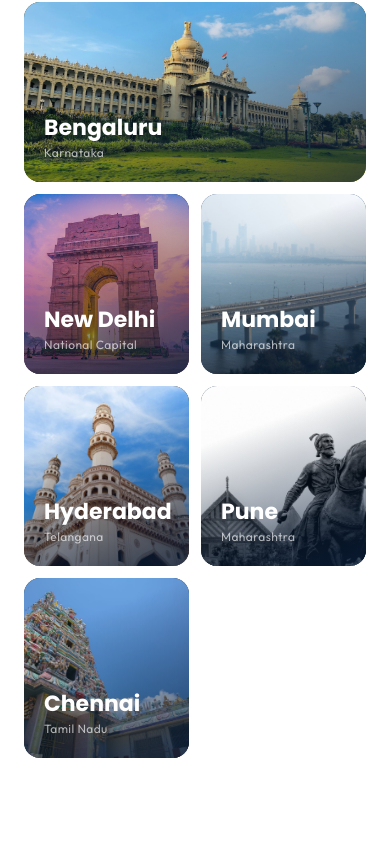
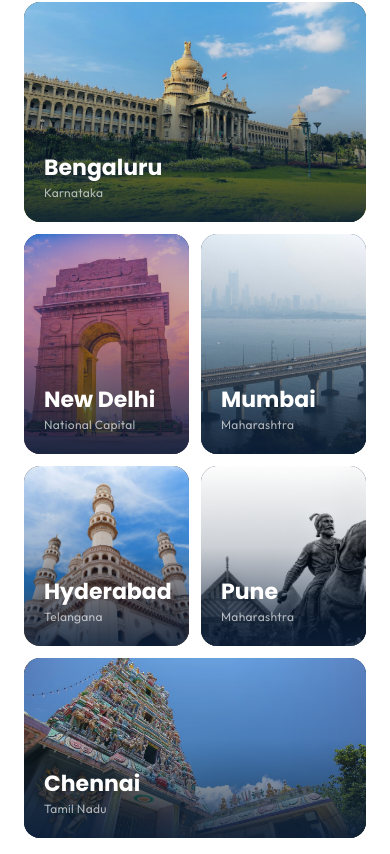
Before and after one commit to susovan777/Yana_Transit, a Next.js app in the folder apps/web/: page / in a window 390 px wide. Shown: the part 5690-6544 px from the top of the page. Built offline with nearby package versions, Linux system fonts and the light colour scheme.

Commit message:
Updated UI

```diff
--- a/apps/web/components/home/Cities.tsx
+++ b/apps/web/components/home/Cities.tsx
@@ -1,11 +1,12 @@
-// Path: components\home\Cities.tsx
+// Path: apps\web\components\home\Cities.tsx
 
 'use client';
 
 import Image from 'next/image';
+import Link from 'next/link';
 import { motion } from 'framer-motion';
-
-import { CITIES, City } from '@/lib/data/cities';
+import { ArrowRight } from 'lucide-react';
+import { CITIES, OFFICES, City } from '@/lib/data/cities';
 
 // ─────────────────────────────────────────
 // ANIMATION VARIANTS
@@ -26,17 +27,44 @@ const fadeUp = {
 
 const gridVariants = {
   hidden: {},
-  visible: { transition: { staggerChildren: 0.08, delayChildren: 0.1 } },
+  visible: { transition: { staggerChildren: 0.07, delayChildren: 0.1 } },
 };
 
 const cardVariants = {
-  hidden: { opacity: 0, scale: 0.96 },
+  hidden: { opacity: 0, scale: 0.97 },
   visible: {
     opacity: 1,
     scale: 1,
     transition: { duration: 0.5, ease: [0.22, 1, 0.36, 1] as const },
   },
 };
+
+// ─────────────────────────────────────────
+// OFFICE BADGE
+// Looks up office type from OFFICES array
+// ─────────────────────────────────────────
+function OfficeBadge({ cityId }: { cityId: string }) {
+  const office = OFFICES.find((o) => o.cityId === cityId);
+  if (!office) return null;
+
+  const isHead = office.type === 'head';
+
+  return (
+    <span
+      className={`
+        inline-flex items-center gap-1 px-2.5 py-1 rounded-full
+        text-[10px] font-bold tracking-[0.6px] uppercase mt-2
+        ${
+          isHead
+            ? 'bg-sky-brand text-white'
+            : 'bg-white/15 text-white/80 border border-white/20'
+        }
+      `}
+    >
+      {isHead ? '★ Head Office' : 'Branch Office'}
+    </span>
+  );
+}
 
 // ─────────────────────────────────────────
 // CITY CARD
@@ -51,50 +79,44 @@ function CityCard({
   return (
     <motion.div
       variants={cardVariants}
-      className={`group relative overflow-hidden rounded-card cursor-pointer ${className}`}
+      className={`group relative overflow-hidden rounded-2xl cursor-pointer ${className}`}
     >
-      {/* Gradient fallback — visible before image loads */}
+      {/* Gradient fallback */}
       <div className="absolute inset-0" style={{ background: city.gradient }} />
 
       {/*
-        City photo — add to /public/images/cities/<id>.jpg
-        Recommended: landscape shot, 800×600px minimum.
-        The gradient above shows as fallback if photo is missing.
+        City photo — /public/images/cities/<id>.jpg
+        Landscape, 800×600px min. Gradient shows as fallback.
       */}
       <Image
         src={`/images/cities/${city.id}.jpg`}
-        alt={`Car rental in ${city.name}`}
+        alt={`Corporate car rental in ${city.name}`}
         fill
-        sizes="(max-width: 768px) 50vw, (max-width: 1280px) 25vw, 320px"
+        sizes="(max-width: 768px) 100vw, (max-width: 1280px) 50vw, 400px"
         className="object-cover object-center transition-transform duration-500 group-hover:scale-105"
       />
 
-      {/* Dark gradient overlay — bottom-up so text stays readable */}
+      {/* Bottom-up overlay */}
       <div
         className="absolute inset-0"
         style={{
           background:
-            'linear-gradient(160deg, transparent 25%, rgba(11,31,58,0.82) 100%)',
+            'linear-gradient(to top, rgba(11,31,58,0.88) 0%, rgba(11,31,58,0.2) 55%, transparent 100%)',
         }}
       />
 
-      {/* City label */}
-      <div className="absolute bottom-0 left-0 right-0 p-5 md:p-6">
+      {/* Label */}
+      <div className="absolute bottom-0 left-0 right-0 p-5">
         <p
           className="text-[22px] font-bold text-white leading-tight"
           style={{ fontFamily: 'var(--font-display)' }}
         >
           {city.name}
         </p>
-
-        <p className="text-[12px] text-white/65 mt-0.5 tracking-[0.4px]">
+        <p className="text-[12px] text-white/65 mt-0.5 tracking-[0.3px]">
           {city.state}
         </p>
-
-        {/* No car count shown — B2B, fleet numbers not disclosed */}
-        {/* <span className="inline-block mt-2.5 px-2.5 py-1 rounded-full bg-sky-brand/80 text-white text-[11px] font-semibold tracking-[0.3px]">
-          {city.carCount}
-        </span> */}
+        {/* <OfficeBadge cityId={city.id} /> */}
       </div>
     </motion.div>
   );
@@ -102,9 +124,28 @@ function CityCard({
 
 // ─────────────────────────────────────────
 // CITIES SECTION
+//
+// Grid layout (6 cities):
+//
+// Desktop — 3 columns:
+// ┌──────────────┬───────┬───────┐
+// │              │ Delhi │ Mumbai│  row 1 (260px)
+// │  Bengaluru   ├───────┼───────┤
+// │  (rowspan 2) │ Hyd   │ Pune  │  row 2 (260px)
+// ├──────────────┴───────┴───────┤
+// │       Chennai (full width)   │  row 3 (180px)
+// └──────────────────────────────┘
+//
+// Mobile — 2 columns, all equal height
 // ─────────────────────────────────────────
 export default function CitiesSection() {
-  const [featured, ...rest] = CITIES;
+  // CITIES[0] = Bengaluru (featured)
+  // CITIES[1] = New Delhi
+  // CITIES[2] = Mumbai
+  // CITIES[3] = Hyderabad
+  // CITIES[4] = Pune
+  // CITIES[5] = Chennai
+  const [bengaluru, delhi, mumbai, hyderabad, pune, chennai] = CITIES;
 
   return (
     <section id="cities" className="bg-white py-24 px-6 md:px-10 xl:px-14">
@@ -142,37 +183,68 @@ export default function CitiesSection() {
           </motion.p>
         </motion.div>
 
-        {/* ── Bento grid ──
-              Desktop  : 4 columns, auto rows of 220px
-                         Mumbai → col-span-2, row-span-2
-                         Others → 1×1
-              Mobile   : 2 columns, auto rows of 180px
-                         Mumbai → col-span-2 (full width), row-span-1
-        ── */}
+        {/* ── Bento grid ── */}
         <motion.div
-          className="grid grid-cols-2 lg:grid-cols-4 auto-rows-[180px] lg:auto-rows-[220px] gap-3 lg:gap-3.5"
           variants={gridVariants}
           initial="hidden"
           whileInView="visible"
           viewport={{ once: true, margin: '-60px' }}
         >
-          {/* Mumbai — large feature card */}
-          <CityCard
-            city={featured}
-            className="col-span-2 row-span-1 lg:row-span-2"
-          />
+          {/* ── Top block: Bengaluru + 2×2 right ── */}
+          <div className="grid grid-cols-2 lg:grid-cols-3 gap-3 lg:gap-3.5 mb-3 lg:mb-3.5">
+            {/* Bengaluru — tall left card (row-span-2 on desktop) */}
+            <motion.div
+              variants={cardVariants}
+              className="row-span-2 hidden lg:block"
+              style={{ gridRow: 'span 2' }}
+            >
+              <CityCard city={bengaluru} className="h-full min-h-[537px]" />
+            </motion.div>
 
-          {/* Remaining cities */}
-          {rest.map((city) => (
-            <CityCard key={city.id} city={city} />
-          ))}
+            {/* Bengaluru — shown only on mobile (single row) */}
+            <motion.div
+              variants={cardVariants}
+              className="lg:hidden col-span-2"
+            >
+              <CityCard city={bengaluru} className="h-[220px]" />
+            </motion.div>
+
+            {/* Right column top: Delhi + Mumbai */}
+            <CityCard city={delhi} className="h-[220px] lg:h-[260px]" />
+            <CityCard city={mumbai} className="h-[220px] lg:h-[260px]" />
+
+            {/* Right column bottom: Hyderabad + Pune — desktop only in this block */}
+            <CityCard city={hyderabad} className="hidden lg:block h-[260px]" />
+            <CityCard city={pune} className="hidden lg:block h-[260px]" />
+          </div>
+
+          {/* ── Mobile: Hyderabad + Pune ── */}
+          <div className="grid grid-cols-2 gap-3 mb-3 lg:hidden">
+            <CityCard city={hyderabad} className="h-[180px]" />
+            <CityCard city={pune} className="h-[180px]" />
+          </div>
+
+          {/* ── Chennai — full width bottom strip ── */}
+          <motion.div variants={cardVariants}>
+            <CityCard city={chennai} className="h-[180px] lg:h-[200px]" />
+          </motion.div>
         </motion.div>
 
-        {/* Facility in Other Cities */}
-        {/* <p className="text-center mt-10 text-[13px] text-muted">
-          Also operating in · Ahmedabad · Kochi · Chandigarh · Agra · Udaipur ·
-          Coimbatore · Nagpur · Surat + 40 more cities
-        </p> */}
+        {/* ── Overflow cities note + CTA ── */}
+        {/* <div className="flex flex-col sm:flex-row items-center justify-between gap-4 mt-8">
+          <p className="text-[13px] text-muted text-center sm:text-left">
+            Also operating in · Ahmedabad · Kochi · Chandigarh · Agra · Udaipur
+            · Coimbatore · Nagpur · Surat + 40 more cities
+          </p>
+
+          <Link
+            href="/cities"
+            className="inline-flex items-center gap-2 px-5 py-2.5 rounded-btn border border-line text-[13px] font-semibold text-navy hover:bg-navy hover:text-white hover:border-navy transition-all duration-200 shrink-0"
+          >
+            View all locations
+            <ArrowRight size={14} />
+          </Link>
+        </div> */}
       </div>
     </section>
   );
--- a/apps/web/components/layout/Footer.tsx
+++ b/apps/web/components/layout/Footer.tsx
@@ -97,7 +97,7 @@ export default function Footer() {
     <footer className="bg-navy text-white">
       {/* ── Top grid ── */}
       <div className="max-w-[1280px] mx-auto px-6 md:px-10 xl:px-14 pt-16 pb-14">
-        <div className="grid grid-cols-1 sm:grid-cols-2 lg:grid-cols-[2fr_1fr_1fr_1fr_1.2fr] gap-12 pb-14 border-b border-white/10">
+        <div className="grid grid-cols-1 sm:grid-cols-2 lg:grid-cols-[2fr_1fr_1fr_1fr_1.2fr] gap-12 pb-6 border-b border-white/10">
           {/* Brand column */}
           <div>
             <Logo src="/logo-footer.png" width='w-[200px]' height='h-[200px]' />
@@ -115,12 +115,7 @@ export default function Footer() {
               {SITE.description}
             </p>
 
-            {/* Socials */}
-            <div className="flex items-center gap-2">
-              {socials.map((s) => (
-                <SocialBtn key={s.label} {...s} />
-              ))}
-            </div>
+
           </div>
 
           {/* Data columns */}
@@ -152,6 +147,13 @@ export default function Footer() {
                 </li>
               ))}
             </ul>
+
+            {/* Socials */}
+            <div className="flex items-center gap-2 mt-6">
+              {socials.map((s) => (
+                <SocialBtn key={s.label} {...s} />
+              ))}
+            </div>
           </div>
         </div>
 
--- a/apps/web/components/layout/Navbar.tsx
+++ b/apps/web/components/layout/Navbar.tsx
@@ -66,7 +66,7 @@ export default function Navbar() {
             href={waUrl}
             target="_blank"
             rel="noopener noreferrer"
-            className="inline-block px-[22px] py-[9px] rounded-btn bg-navy text-white text-[14px] font-semibold whitespace-nowrap hover:bg-navy-mid transition-all duration-200 hover:-translate-y-px"
+            className="inline-block px-[22px] py-[9px] rounded-btn bg-sky-brand text-white text-[15px] font-semibold whitespace-nowrap hover:bg-navy-mid transition-all duration-200 hover:-translate-y-px"
           >
             Get a Quote
           </Link>
```
